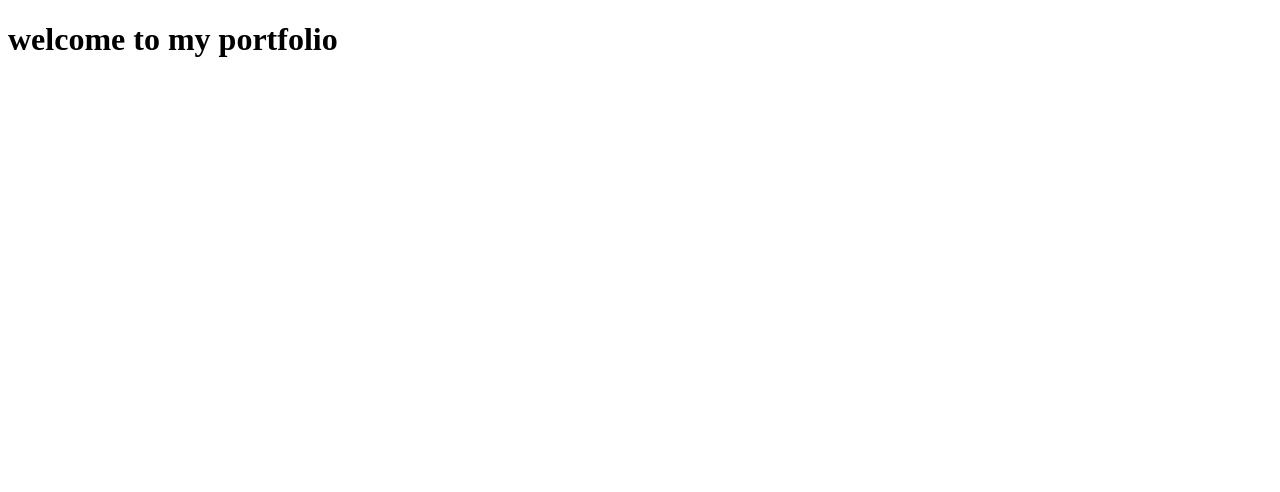
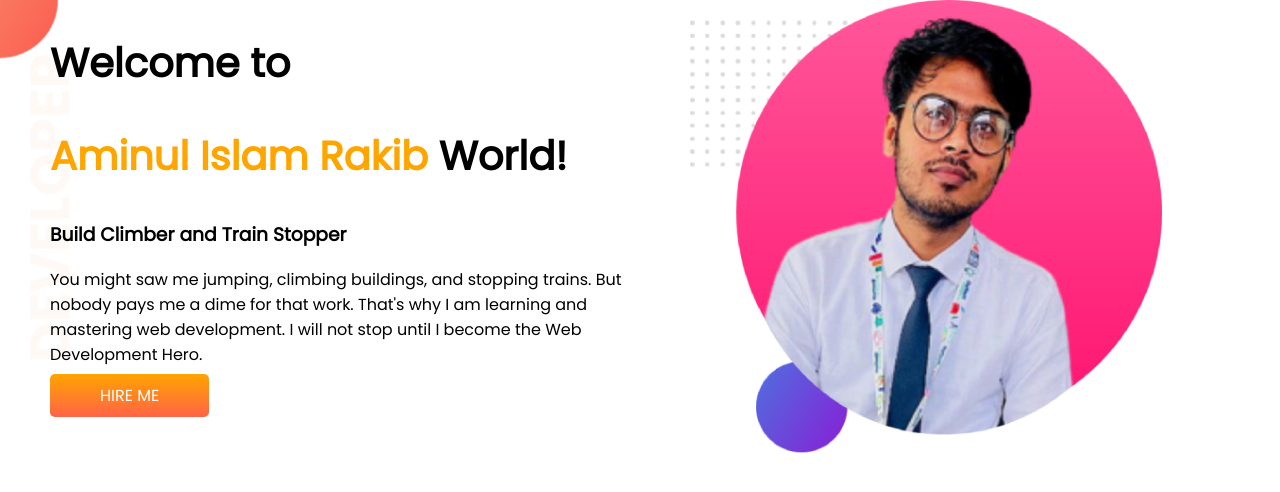
Before and after one commit to rakib38324/developer-portfolio, a plain HTML site: page index.html in a window 1280 px wide. Drawn offline with Linux system fonts and the light colour scheme.

Commit message:
add all files

```diff
--- a/index.html
+++ b/index.html
@@ -1,13 +1,32 @@
 <!DOCTYPE html>
 <html lang="en">
+
 <head>
     <meta charset="UTF-8">
     <meta http-equiv="X-UA-Compatible" content="IE=edge">
     <meta name="viewport" content="width=device-width, initial-scale=1.0">
     <title>portfolio</title>
+    <link rel="preconnect" href="https://fonts.googleapis.com">
+    <link rel="preconnect" href="https://fonts.gstatic.com" crossorigin>
+    <link href="https://fonts.googleapis.com/css2?family=Poppins&display=swap" rel="stylesheet">
     <link rel="stylesheet" href="style.css">
 </head>
+
 <body>
-    <h1>welcome to my portfolio</h1>
+    <section class="top-banner">
+        <div class="half-width">
+            <h1>Welcome to</h1>
+            <h1><span class="color">Aminul Islam Rakib</span> World!</h1>
+            <h3>Build Climber and Train Stopper</h3>
+            <p>You might saw me jumping, climbing buildings, and stopping trains. But nobody pays me a dime for that
+                work.
+                That's why I am learning and mastering web development. I will not stop until I become the Web
+                Development
+                Hero.</p>
+            <a class="link-button" target="_blank" href="https://www.facebook.com/Rakib3832">HIRE ME</a>
+        </div>
+        <div class="half-width"> <img src="images/rakib.png" alt=""></div>
+    </section>
 </body>
+
 </html>
--- a/style.css
+++ b/style.css
@@ -0,0 +1,36 @@
+body{
+    font-family: 'Poppins', sans-serif;
+    margin: 0;
+}
+
+h1{
+    font-size: 40px;
+}
+
+.color{
+    color: orange;
+}
+
+section{
+    display: flex;
+}
+.half-width{
+    width: 50%;
+    padding-left: 50px;
+}
+.half-width img{
+width: 80%;
+}
+.link-button{
+    text-decoration: none;
+    background-image: linear-gradient(orange, tomato);
+    padding: 10px 50px;
+    color: rgb(255, 255, 255);
+    font-weight: 400;
+    border-radius: 5px;
+}
+
+.top-banner{
+    background-image: url(images/top-banner.png);
+    background-repeat: no-repeat;
+}
```
Also changed, not shown: images/dream-bg.png (added), images/exp-bg.png (added), images/jhankar.png (added), images/jhankar2.png (added), images/msg1153780714-8428.jpg (added), images/msg1153780714-8429 (1).jpg (added), images/my-bg.png (added), images/my-bg2 (3).png (added), images/my-bg2.png (added), images/rakib.png (added), images/top-banner.png (added).
